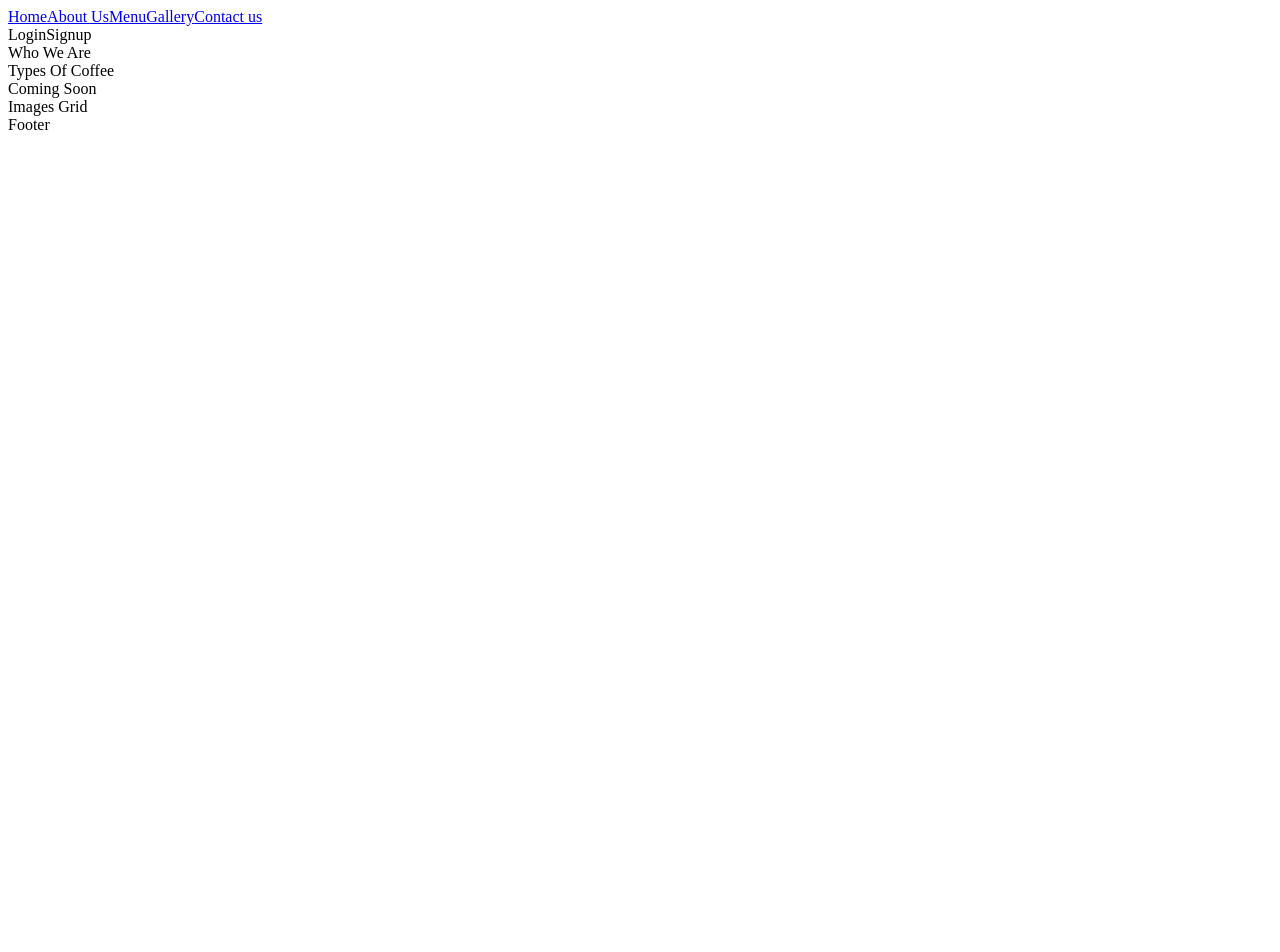
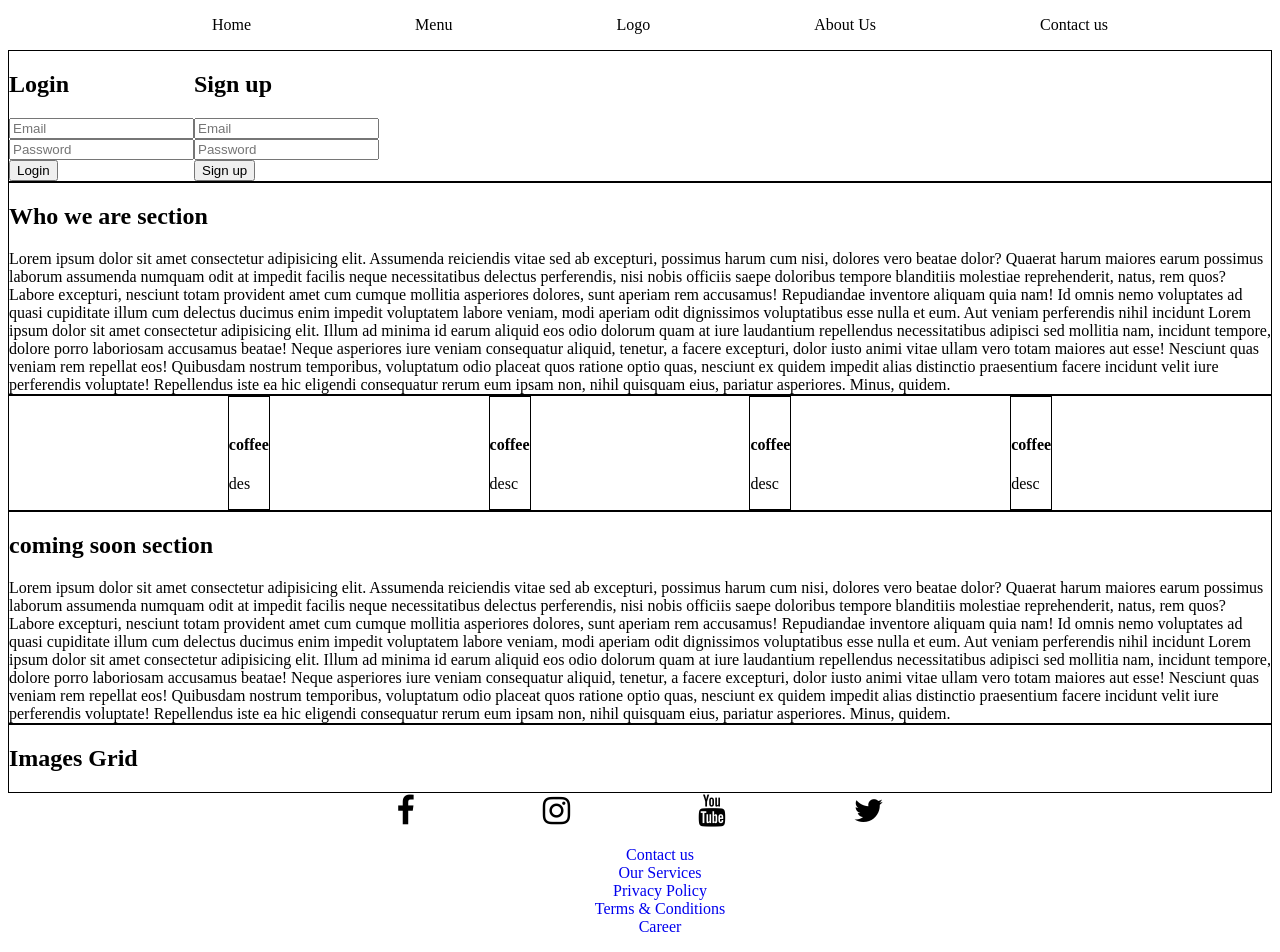
Before and after one commit to Vreij-Lal/MVP-Miguela-s-Coffee, a React (Create React App) app in the folder miguelas-coffee-frontend/: page / in a window 1280 px wide. Shown: the top 952 px of the page. Before the commit the page ends 800 px from the top, so only its background shows below. Built offline with nearby package versions, Linux system fonts and the light colour scheme.

Commit message:
2nd iteration in front end

```diff
--- a/miguelas-coffee-frontend/public/index.html
+++ b/miguelas-coffee-frontend/public/index.html
@@ -24,6 +24,8 @@
       work correctly both with client-side routing and a non-root public URL.
       Learn how to configure a non-root public URL by running `npm run build`.
     -->
+
+    <link rel="stylesheet" href="https://cdnjs.cloudflare.com/ajax/libs/font-awesome/4.7.0/css/font-awesome.min.css">
     <title>React App</title>
   </head>
   <body>
--- a/miguelas-coffee-frontend/src/App.js
+++ b/miguelas-coffee-frontend/src/App.js
@@ -1,7 +1,6 @@
 import HomePage from "./HomePage";
 import AboutUs from "./AboutUs";
 import Menu from "./Menu";
-import Gallery from "./Gallery";
 import ContactUs from "./ContactUs";
 //importing router
 import {
@@ -9,6 +8,7 @@ import {
   RouterProvider,
 } from "react-router-dom";
 
+import "./style.css"
 
 
 
@@ -32,10 +32,6 @@ function App() {
       element:<Menu/>
     },
     {
-      path:"/galley",
-      element:<Gallery/>
-    },
-    {
       path:"/contactUs",
       element:<ContactUs/>
     }
--- a/miguelas-coffee-frontend/src/ComingSoon.jsx
+++ b/miguelas-coffee-frontend/src/ComingSoon.jsx
@@ -1,6 +1,9 @@
 function ComingSoon(){
     return(
-        <section>Coming Soon</section>
+        <section className="coming-soon-section">
+        <h1>coming soon section</h1>
+        Lorem ipsum dolor sit amet consectetur adipisicing elit. Assumenda reiciendis vitae sed ab excepturi, possimus harum cum nisi, dolores vero beatae dolor? Quaerat harum maiores earum possimus laborum assumenda numquam odit at impedit facilis neque necessitatibus delectus perferendis, nisi nobis officiis saepe doloribus tempore blanditiis molestiae reprehenderit, natus, rem quos? Labore excepturi, nesciunt totam provident amet cum cumque mollitia asperiores dolores, sunt aperiam rem accusamus! Repudiandae inventore aliquam quia nam! Id omnis nemo voluptates ad quasi cupiditate illum cum delectus ducimus enim impedit voluptatem labore veniam, modi aperiam odit dignissimos voluptatibus esse nulla et eum. Aut veniam perferendis nihil incidunt Lorem ipsum dolor sit amet consectetur adipisicing elit. Illum ad minima id earum aliquid eos odio dolorum quam at iure laudantium repellendus necessitatibus adipisci sed mollitia nam, incidunt tempore, dolore porro laboriosam accusamus beatae! Neque asperiores iure veniam consequatur aliquid, tenetur, a facere excepturi, dolor iusto animi vitae ullam vero totam maiores aut esse! Nesciunt quas veniam rem repellat eos! Quibusdam nostrum temporibus, voluptatum odio placeat quos ratione optio quas, nesciunt ex quidem impedit alias distinctio praesentium facere incidunt velit iure perferendis voluptate! Repellendus iste ea hic eligendi consequatur rerum eum ipsam non, nihil quisquam eius, pariatur asperiores. Minus, quidem.
+    </section>
     );
 }
 export default ComingSoon;
--- a/miguelas-coffee-frontend/src/Footer.jsx
+++ b/miguelas-coffee-frontend/src/Footer.jsx
@@ -1,6 +1,31 @@
 function Footer(){
     return (
-        <section>Footer</section>
+        <footer className="footer">
+            <div className="footer-container">
+
+                <div className="footer-row">
+                    <a href="#" className="footer-icon-link"><i class="fa fa-facebook"></i></a>
+                    <a href="#" className="footer-icon-link"><i class="fa fa-instagram"></i></a>
+                    <a href="#" className="footer-icon-link"><i class="fa fa-youtube"></i></a>
+                    <a href="#" className="footer-icon-link"><i class="fa fa-twitter"></i></a>
+                </div>
+
+                <div class="row">
+                <ul>
+                    <li className="footer-list-item"><a href="#" className="footer-link">Contact us</a></li>
+                    <li className="footer-list-item"><a href="#" className="footer-link">Our Services</a></li>
+                    <li className="footer-list-item"><a href="#" className="footer-link">Privacy Policy</a></li>
+                    <li className="footer-list-item"><a href="#" className="footer-link">Terms & Conditions</a></li>
+                    <li className="footer-list-item"><a href="#" className="footer-link">Career</a></li>
+                </ul>
+                </div>
+
+                <div class="row">
+                    All rights reserved
+                </div>
+
+            </div>
+        </footer>
     );
 }
 export default Footer;
--- a/miguelas-coffee-frontend/src/Gallery.jsx
+++ /dev/null
@@ -1,14 +0,0 @@
-import Navbar from "./Navbar";
-import Footer from "./Footer";
-
-function Gallery(){
-    return (
-        <main>
-            <Navbar/>
-                <p>Galleryyyyyyy</p>
-            <Footer/>
-        </main>
-    );
-}
-
-export default Gallery;
--- a/miguelas-coffee-frontend/src/ImagesGrid.jsx
+++ b/miguelas-coffee-frontend/src/ImagesGrid.jsx
@@ -1,6 +1,6 @@
 function ImagesGrid(){
     return(
-        <section>Images Grid</section>
+        <section className="images-grid-section"><h1>Images Grid</h1></section>
     );
 }
 export default ImagesGrid;
--- a/miguelas-coffee-frontend/src/LoginSignup.jsx
+++ b/miguelas-coffee-frontend/src/LoginSignup.jsx
@@ -1,6 +1,38 @@
 function LoginSignup(){
     return(
-        <section>LoginSignup</section>
+        <section className="login-signup-section">
+            <form className="login-form">
+                <h1>Login</h1>
+                <div>
+                    <div>
+                    <input type="email" placeholder="Email" autocomplete="nope"/>
+                    </div>
+
+                    <div>
+                        <input type="password" placeholder="Password" autocomplete="new-password"/>
+                    </div>
+                </div>
+                <div>
+                    <button>Login</button>
+                </div>
+            </form>
+
+            <form className="signup-form">
+                <h1>Sign up</h1>
+                <div>
+                    <div>
+                    <input type="email" placeholder="Email" autocomplete="nope"/>
+                    </div>
+
+                    <div>
+                        <input type="password" placeholder="Password" autocomplete="new-password"/>
+                    </div>
+                </div>
+                <div>
+                    <button>Sign up</button>
+                </div>
+            </form>
+        </section>
     );
 }
 export default LoginSignup;
--- a/miguelas-coffee-frontend/src/Navbar.jsx
+++ b/miguelas-coffee-frontend/src/Navbar.jsx
@@ -1,12 +1,16 @@
 function Navbar() {
     return(
-        <nav>
-            <a href="/home">Home</a>
-            <a href="/aboutUs">About Us</a>
-            <a href="/menu">Menu</a>
-            <a href="/galley">Gallery</a>
-            <a href="/contactUs">Contact us</a>
-        </nav>
+        <header>
+            <nav className="navbar">
+                <ul className="navbar-list">
+                    <li className="navbar-list-items"><a className="navbar-link" href="/home">Home</a></li>
+                    <li className="navbar-list-items"><a className="navbar-link" href="/menu">Menu</a></li>
+                    <li className="navbar-list-items">Logo</li>
+                    <li className="navbar-list-items"><a className="navbar-link" href="/aboutUs">About Us</a></li>
+                    <li className="navbar-list-items"><a className="navbar-link" href="/contactUs">Contact us</a></li>
+                </ul>
+            </nav>
+        </header>
     );
 }
 
--- a/miguelas-coffee-frontend/src/TypesOfCoffee.jsx
+++ b/miguelas-coffee-frontend/src/TypesOfCoffee.jsx
@@ -1,6 +1,40 @@
 function TypesOfCoffee(){
     return(
-        <section>Types Of Coffee</section>
+        <section className="types-of-coffee-section">
+
+            <div className="types-of-coffee-card">
+                <img/>
+                <div>
+                    <h4>coffee</h4>
+                    <p>des</p>
+                </div>
+            </div>
+
+            <div className="types-of-coffee-card">
+                <img/>
+                <div>
+                    <h4>coffee</h4>
+                    <p>desc</p>
+                </div>
+            </div>
+
+            <div className="types-of-coffee-card">
+                <img/>
+                <div>
+                    <h4>coffee</h4>
+                    <p>desc</p>
+                </div>
+            </div>
+
+            <div className="types-of-coffee-card">
+                <img/>
+                <div>
+                    <h4>coffee</h4>
+                    <p>desc</p>
+                </div>
+            </div>
+
+        </section>
     );
 }
 export default TypesOfCoffee;
--- a/miguelas-coffee-frontend/src/WhoWeAre.jsx
+++ b/miguelas-coffee-frontend/src/WhoWeAre.jsx
@@ -1,6 +1,9 @@
 function WhoWeAre(){
     return(
-        <section>Who We Are</section>
+        <section className="who-we-are-section">
+            <h1>Who we are section</h1>
+            Lorem ipsum dolor sit amet consectetur adipisicing elit. Assumenda reiciendis vitae sed ab excepturi, possimus harum cum nisi, dolores vero beatae dolor? Quaerat harum maiores earum possimus laborum assumenda numquam odit at impedit facilis neque necessitatibus delectus perferendis, nisi nobis officiis saepe doloribus tempore blanditiis molestiae reprehenderit, natus, rem quos? Labore excepturi, nesciunt totam provident amet cum cumque mollitia asperiores dolores, sunt aperiam rem accusamus! Repudiandae inventore aliquam quia nam! Id omnis nemo voluptates ad quasi cupiditate illum cum delectus ducimus enim impedit voluptatem labore veniam, modi aperiam odit dignissimos voluptatibus esse nulla et eum. Aut veniam perferendis nihil incidunt Lorem ipsum dolor sit amet consectetur adipisicing elit. Illum ad minima id earum aliquid eos odio dolorum quam at iure laudantium repellendus necessitatibus adipisci sed mollitia nam, incidunt tempore, dolore porro laboriosam accusamus beatae! Neque asperiores iure veniam consequatur aliquid, tenetur, a facere excepturi, dolor iusto animi vitae ullam vero totam maiores aut esse! Nesciunt quas veniam rem repellat eos! Quibusdam nostrum temporibus, voluptatum odio placeat quos ratione optio quas, nesciunt ex quidem impedit alias distinctio praesentium facere incidunt velit iure perferendis voluptate! Repellendus iste ea hic eligendi consequatur rerum eum ipsam non, nihil quisquam eius, pariatur asperiores. Minus, quidem.
+        </section>
     );
 }
 export default WhoWeAre;
--- /dev/null
+++ b/miguelas-coffee-frontend/src/style.css
@@ -0,0 +1,66 @@
+/*STYLING FOR NAVBAR*/
+.navbar-list{
+    display: flex;
+    justify-content: space-evenly;
+}
+.navbar-list-items{
+    list-style-type: none;
+}
+.navbar-link{
+    text-decoration: none;
+    color: black;
+}
+
+/*STYLING FOR LOGIN/SIGNUP SECTION*/
+.login-signup-section{
+    border: 1px solid black;
+    display: flex;
+}
+.login-form{
+
+}
+.signup-form{
+
+}
+
+/*STYLING FOR WHOWEARE SECTION*/
+.who-we-are-section{
+    border: 1px solid black;
+}
+
+/*STYLING FOR TYPES OF COFFEE SECTION*/
+.types-of-coffee-section{
+    border: 1px solid black;
+    display: flex;
+    justify-content: space-evenly;
+}
+.types-of-coffee-card{
+    border: solid 1px black;
+}
+
+/*STYLING FOR COMING SOON SECTION*/
+.coming-soon-section{
+    border: 1px solid black;
+}
+
+/*STYLING FOR IMAGES GRID SECTION*/
+.images-grid-section{
+    border: 1px solid black;
+}
+
+/*STYLING FOR FOOTER SECTION*/
+.footer-container{
+    text-align:center;
+}
+.footer-link{
+    text-decoration: none;
+}
+.footer-icon-link{
+    font-size: 2rem;
+    padding: 2em 2em;
+    color: black;
+}
+.footer-list-item{
+    list-style-type: none;
+    color: black;
+}
```
